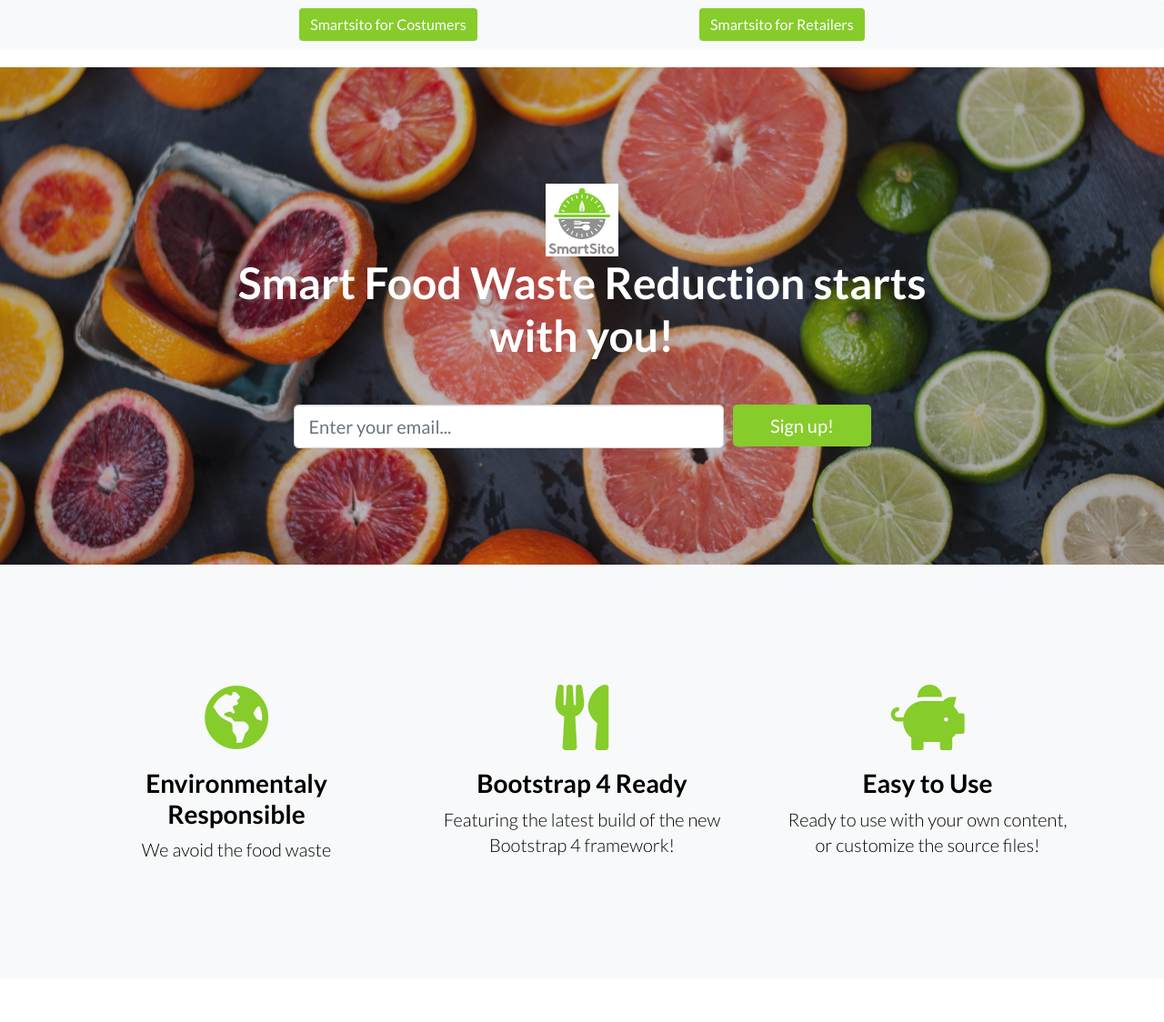
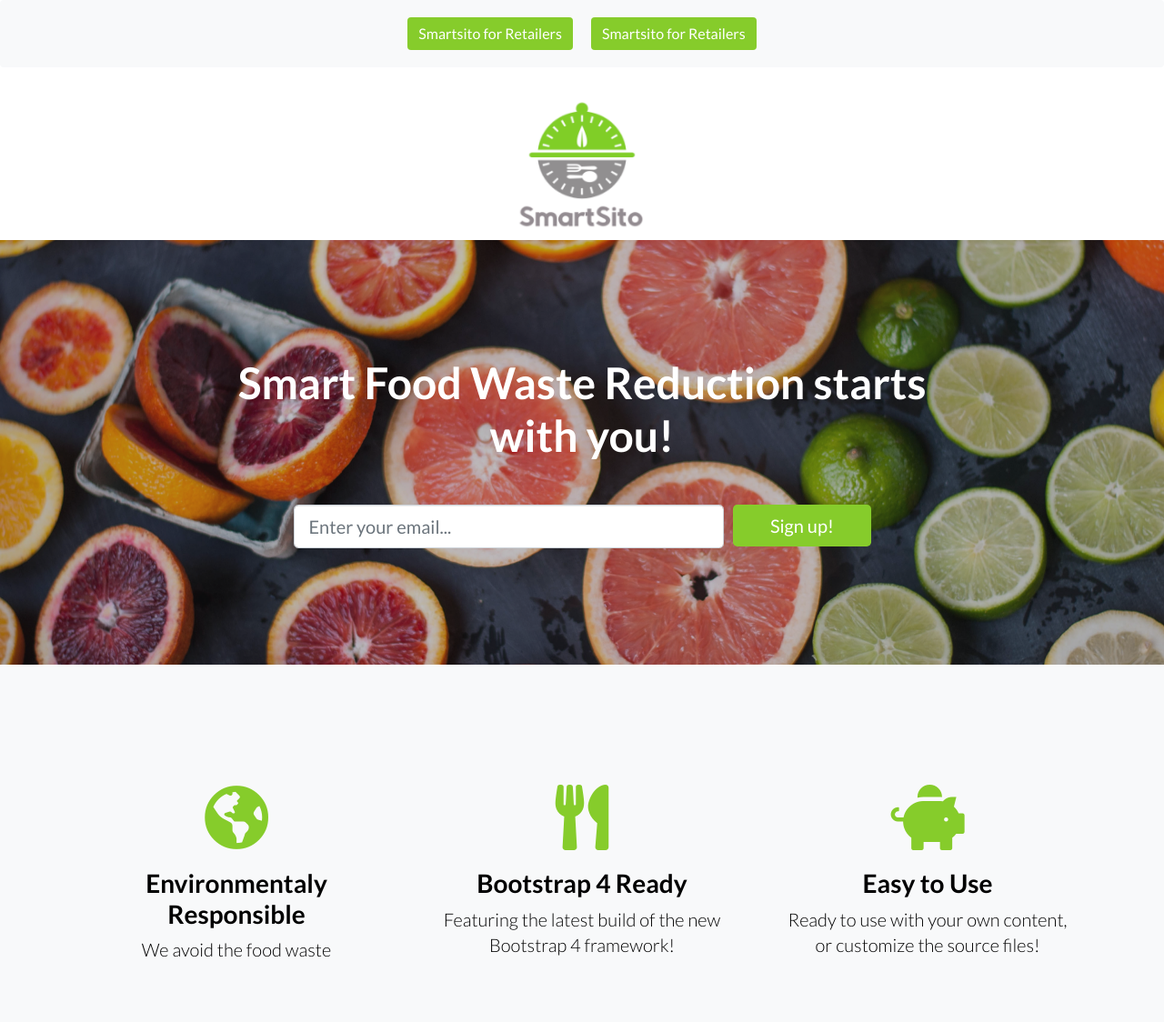
Before and after one commit to smlopezza/Smartsito, a Flask app: page / in a window 1280 px wide. Shown: the top 1124 px of the page at 91% size. Run offline with Flask 2, Linux system fonts and the light colour scheme; some libraries are stand-ins or nearby versions.

Commit message:
Changes in Logo and figs

```diff
--- a/app/templates/index.html
+++ b/app/templates/index.html
@@ -33,19 +33,28 @@
   <!-- Navigation -->
   <nav class="navbar navbar-light bg-light static-top">
     <div class="container">
-      <a class="btn btn-primary" href="{{ url_for('ConsumerView') }}">Smartsito for Costumers</a>
-      <a class="btn btn-primary" href="{{ url_for('RetailerView') }}">Smartsito for Retailers</a>
-      <!--<a class="btn btn-primary" href="#">Sign In</a>-->
+      <div class="row">
+        <div class="col-lg-6" style='padding: 10px;'>
+          <a class="btn btn-primary" href="{{ url_for('RetailerView') }}" >Smartsito for Retailers</a>
+        </div>
+        <div class="col-lg-6" style='padding: 10px;'>
+          <a class="btn btn-primary" href="{{ url_for('RetailerView') }}">Smartsito for Retailers</a>
+        </div>
+      </div>
     </div>
-  </nav>
+</nav>
+  <!-- Masthead -->
+  <div class="row" style='padding: 10px;'>
+    <div class="col-xl-12 mx-auto text-center">
+      <img  src="{{ url_for('static', filename='images/LogoSmartSito.png') }}" alt="LogoSmartsito" width="150" height="150">
+    </div>
+  </div>
 
-  <!-- Masthead -->
   <header class="masthead text-white text-center">
     <div class="overlay"></div>
     <div class="container">
       <div class="row">
         <div class="col-xl-9 mx-auto">
-          <img  src="{{ url_for('static', filename='images/LogoSmartSito.png') }}" alt="LogoSmartsito" width="80" height="80">
           <h1 class="mb-5">  Smart Food Waste Reduction starts with you!</h1>
         </div>
         <div class="col-md-10 col-lg-8 col-xl-7 mx-auto">
@@ -106,7 +115,7 @@
     <div class="row">
       <div class="col-md-4 mb-5">
         <div class="card h-100">
-          <img class="card-img-top" src="{{ url_for('static', filename='images/card1.jpg') }}" alt="Woman in a supermarket" height="300">
+          <img class="card-img-top" src="{{ url_for('static', filename='images/card1.jpg') }}" alt="Woman in a supermarket" height="200">
           <div class="card-body">
             <h4 class="card-title">For Consumers</h4>
             <p class="card-text">We are a community of responsible consumers. We are aware of our impact on climate change through food waste reduction.</p>
@@ -118,7 +127,7 @@
       </div>
       <div class="col-md-4 mb-5">
         <div class="card h-100">
-          <img class="card-img-top" src="{{ url_for('static', filename='images/card2.jpg') }}" alt="Grocery store" height="300">
+          <img class="card-img-top" src="{{ url_for('static', filename='images/card2.jpg') }}" alt="Grocery store" height="200">
           <div class="card-body">
             <h4 class="card-title">For Retailers</h4>
             <p class="card-text">We allow retailers to reach consumers with targeted food products based on our user-centric insights.</p>
@@ -130,7 +139,7 @@
       </div>
       <div class="col-md-4 mb-5">
         <div class="card h-100">
-          <img class="card-img-top" src="{{ url_for('static', filename='images/card3.jpg') }}" alt="Toronto view from the island" height="300">
+          <img class="card-img-top" src="{{ url_for('static', filename='images/card3.jpg') }}" alt="Toronto view from the island" height="200">
           <div class="card-body">
             <h4 class="card-title">For municipalities</h4>
             <p class="card-text">Lorem ipsum dolor sit amet, consectetur adipisicing elit. Sapiente esse necessitatibus neque.</p>
```
Also changed, not shown: app/static/images/IMG-20200514-WA0058.jpg (added), app/static/images/IMG-20200514-WA0061.jpg (added), app/static/images/IMG-20200514-WA0062.jpg (added).
